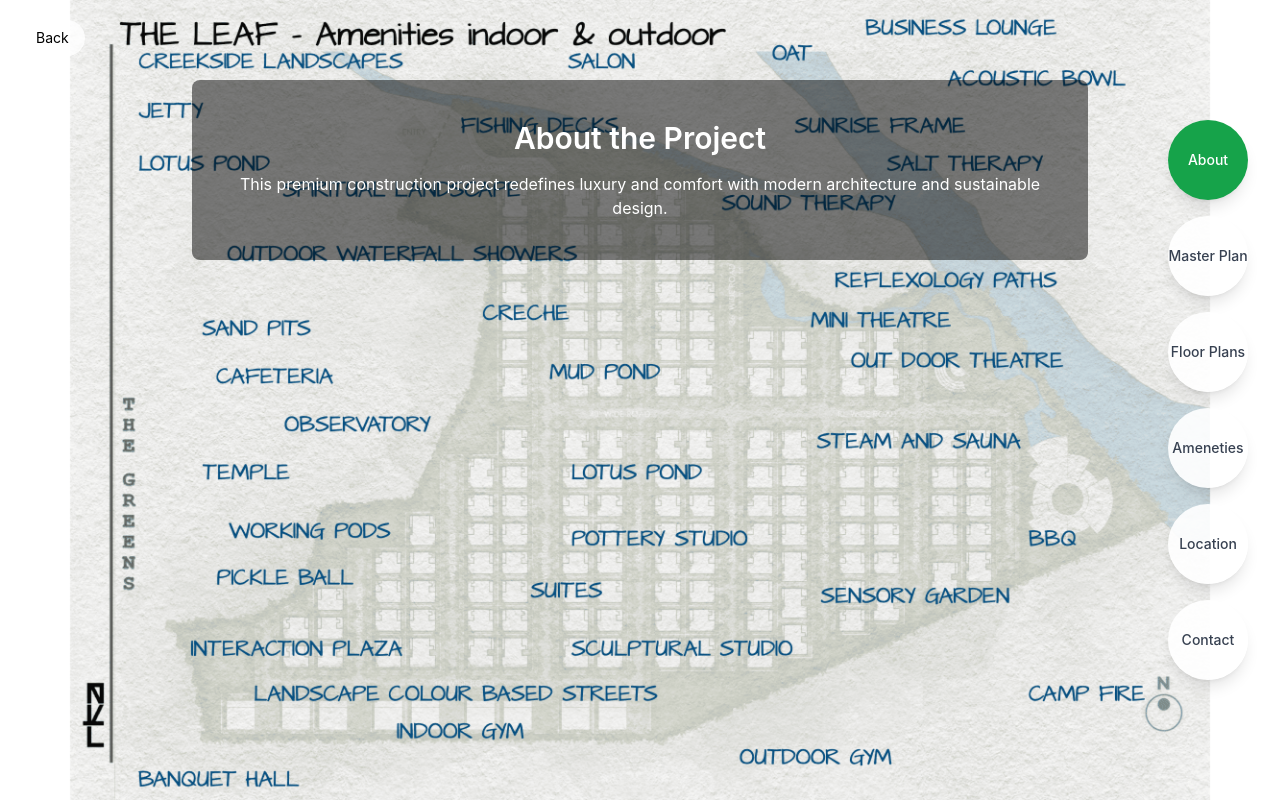
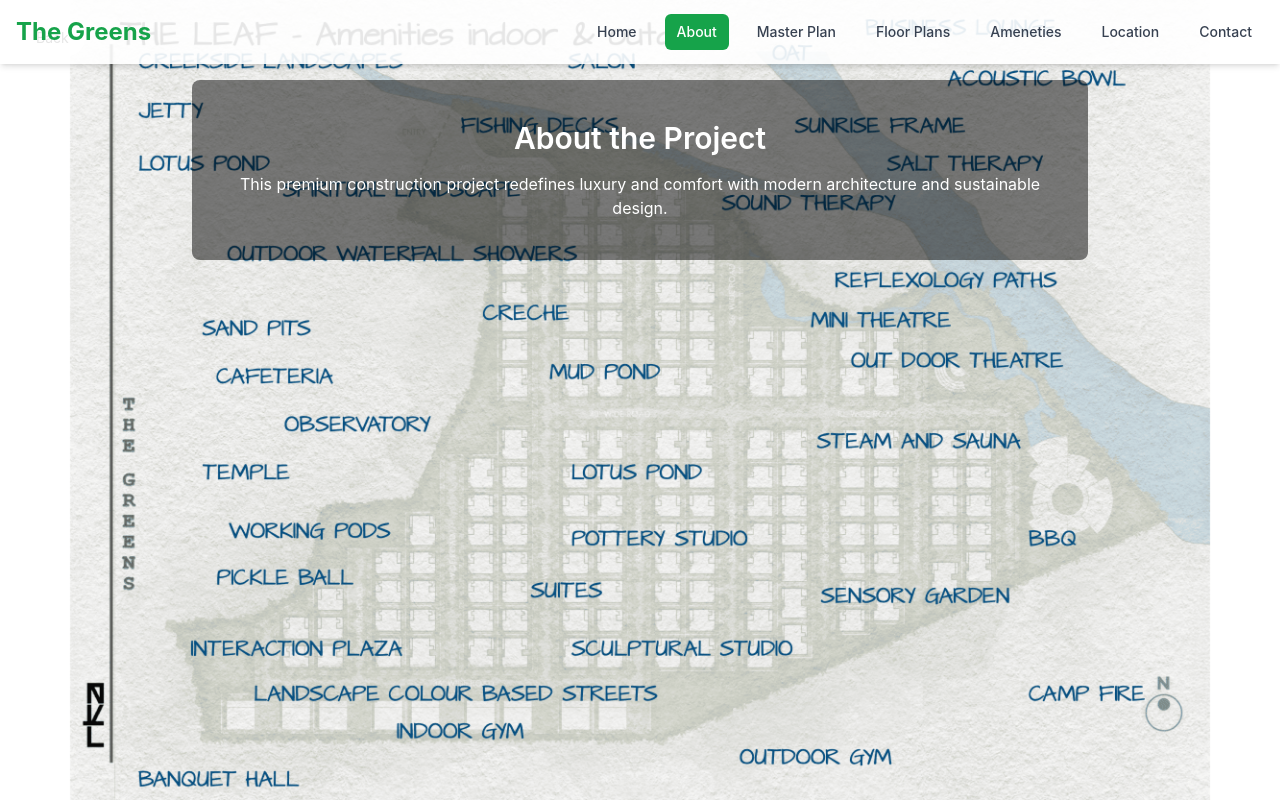
Before and after one commit to siddanth2920/greens-project, a React (Create React App) app: page / in a window 1280 px wide. Both pictures are taken after a click on the button "About". Built offline with nearby package versions, Linux system fonts and the light colour scheme.

Commit message:
navbar and contact

```diff
--- a/src/components/Home.tsx
+++ b/src/components/Home.tsx
@@ -9,6 +9,7 @@ import { useState } from 'react';
 import Ameneties from './home-containers/ameneties';
 import Navbar from './Navbar';
 import { Section } from '../types';
+import Contact from './home-containers/contact';
 
 export default function App() {
   const [current, setCurrent] = useState<Section>("hero");
@@ -24,6 +25,8 @@ export default function App() {
         return <LocationMap onBack={() => setCurrent("hero")} />;
       case "ameneties":
         return <Ameneties onBack={() => setCurrent("hero")} />;
+      case "contact":
+        return <Contact onBack={() => setCurrent("hero")} />;
       default:
         return (
           <HeroSection
--- a/src/components/Navbar.tsx
+++ b/src/components/Navbar.tsx
@@ -2,6 +2,7 @@ import React from 'react';
 import { Section } from '../types';
 
 export const buttons: Array<{ label: string; key: Section }> = [
+  { label: "Home", key: "hero" },
   { label: "About", key: "about" },
   { label: "Master Plan", key: "master" },
   { label: "Floor Plans", key: "floor" },
@@ -14,25 +15,94 @@ type NavbarProps = {
   onNavigate: (val: Section) => void;
   currentSection: Section;
 };
+export default function Navbar({ onNavigate, currentSection }: NavbarProps) {
+  const [open, setOpen] = React.useState(false);
 
-export default function Navbar({ onNavigate, currentSection }: NavbarProps) {
   return (
-    <nav className="fixed top-1/2 right-8 transform -translate-y-1/2 z-50">
-      <div className="flex flex-col space-y-4">
+    <nav className="fixed top-0 left-0 right-0 z-50 bg-white/90 shadow-md">
+      <div className="max-w-7xl mx-auto px-4">
+        <div className="flex items-center justify-between h-16">
+
+          <h1 className="text-2xl font-bold text-green-600">The Greens</h1>
+
+          {/* Mobile menu button */}
+          <button
+            className="md:hidden p-2"
+            onClick={() => setOpen(!open)}
+          >
+            <div className="w-6 h-0.5 bg-black mb-1"></div>
+            <div className="w-6 h-0.5 bg-black mb-1"></div>
+            <div className="w-6 h-0.5 bg-black"></div>
+          </button>
+
+          {/* Desktop menu */}
+          <div className="hidden md:flex space-x-4">
             {buttons.map((b) => (
               <button
                 key={b.key}
                 onClick={() => onNavigate(b.key)}
-            className={`w-[80px] h-[80px] rounded-full flex items-center justify-center text-sm font-medium transition-all duration-300 shadow-lg hover:scale-110
+                className={`px-3 py-2 rounded-md text-sm font-medium transition
                   ${currentSection === b.key
                     ? 'bg-green-600 text-white'
-                : 'bg-white/90 text-gray-700 hover:bg-green-100'
+                    : 'text-gray-700 hover:bg-green-100'
                   }`}
               >
                 {b.label}
               </button>
             ))}
           </div>
+        </div>
+      </div>
+
+      {/* Mobile dropdown */}
+      {open && (
+        <div className="md:hidden bg-white border-t p-3 flex flex-col space-y-2">
+          {buttons.map((b) => (
+            <button
+              key={b.key}
+              onClick={() => { onNavigate(b.key); setOpen(false); }}
+              className={`w-full text-left px-3 py-2 rounded-md text-sm font-medium transition
+                ${currentSection === b.key
+                  ? 'bg-green-600 text-white'
+                  : 'text-gray-700 hover:bg-green-100'
+                }`}
+            >
+              {b.label}
+            </button>
+          ))}
+        </div>
+      )}
     </nav>
   );
 }
+
+// export default function Navbar({ onNavigate, currentSection }: NavbarProps) {
+//   return (
+//     <nav className="fixed top-0 left-0 right-0 z-50 bg-white/90 shadow-md">
+//       <div className="max-w-7xl mx-auto px-4">
+//         <div className="flex items-center justify-between h-16">
+//           <div className="flex-shrink-0">
+//             <h1 className="text-2xl font-bold text-green-600">The Greens</h1>
+//           </div>
+//           <div className="hidden md:block">
+//             <div className="flex space-x-4">
+//               {buttons.map((b) => (
+//                 <button
+//                   key={b.key}
+//                   onClick={() => onNavigate(b.key)}
+//                   className={`px-3 py-2 rounded-md text-sm font-medium transition
+//                     ${currentSection === b.key
+//                       ? 'bg-green-600 text-white'
+//                       : 'text-gray-700 hover:bg-green-100'
+//                     }`}
+//                 >
+//                   {b.label}
+//                 </button>
+//               ))}
+//             </div>
+//           </div>
+//         </div>
+//       </div>
+//     </nav>
+//   );
+// }
--- a/src/components/home-containers/FloorPlans.tsx
+++ b/src/components/home-containers/FloorPlans.tsx
@@ -23,12 +23,12 @@ export default function FloorPlanCarousel({onBack}: Props) {
   return (
     <section className="py-20 bg-white">
       <h2 className="text-3xl font-semibold text-center mb-8">Floor Plans</h2>
-      <button
+      {/* <button
         onClick={onBack}
         className="absolute top-5 left-5 bg-white/80 text-black px-4 py-2 rounded-full text-sm"
       >
         Back
-      </button>
+      </button> */}
       <Swiper
         modules={[Navigation, Pagination]}
         slidesPerView={1}
--- a/src/components/home-containers/LocationMap.tsx
+++ b/src/components/home-containers/LocationMap.tsx
@@ -8,13 +8,13 @@ export default function LocationMap({onBack}: Props) {
   const lng = 78.5761;  // 78° 34' 34" E
  const placeName = "The Greens";
   return (
-    <section className="h-[900px]">
-            <button
+    <section className="h-[900px] pt-16">
+            {/* <button
         onClick={onBack}
         className="absolute top-5 left-5 bg-white/80 text-black px-4 py-2 rounded-full text-sm"
       >
         Back
-      </button>
+      </button> */}
       <iframe
         src={`https://maps.google.com/maps?q=${lat},${lng}&hl=en&z=15&output=embed`}
         width="100%"
--- a/src/components/home-containers/MasterPlan.tsx
+++ b/src/components/home-containers/MasterPlan.tsx
@@ -3,12 +3,12 @@ type Props = { onBack: () => void };
 export default function MasterPlan({ onBack }: Props) {
   return (
     <section className="py-20 bg-gray-100 text-center">
-      <button
+      {/* <button
         onClick={onBack}
         className="absolute top-5 left-5 bg-white/80 text-black px-4 py-2 rounded-full text-sm"
       >
         Back
-      </button>
+      </button> */}
       <h2 className="text-3xl font-semibold mb-6">Master Plan</h2>
       <img
         src={img1}
--- a/src/components/home-containers/ameneties.tsx
+++ b/src/components/home-containers/ameneties.tsx
@@ -1,6 +1,6 @@
 import { useEffect, useState } from "react";
 
-import img1 from "../../assets/ameneties/1.jpg";
+import img1 from "../../assets/ameneties/11.png";
 import img2 from "../../assets/ameneties/2.jpg";
 import img3 from "../../assets/ameneties/3.jpg";
 import img4 from "../../assets/ameneties/4.jpg";
@@ -10,30 +10,31 @@ import img7 from "../../assets/ameneties/7.jpg";
 import img8 from "../../assets/ameneties/8.jpg";
 import img9 from "../../assets/ameneties/9.jpg";
 import img10 from "../../assets/ameneties/10.jpg";
-import img11 from "../../assets/ameneties/11.jpg";
+import img11 from "../../assets/ameneties/1.jpg";
 // add more imports...
 
 type Props = { onBack: () => void };
 
 export default function Ameneties({ onBack }: Props) {
-  const images = [img1, img2, img3, img4]; // add more here
+  const images = [img1, img2, img3, img4, img5, img6, img7, img8, img9, img10, img11]; // add more here
   const [index, setIndex] = useState(0);
 
   useEffect(() => {
     const timer = setInterval(() => {
       setIndex((p) => (p + 1) % images.length);
-    }, 3000); // 3s per slide
+    }, 2000); // 3s per slide
     return () => clearInterval(timer);
   }, [images.length]);
 
   return (
-    <section className="h-screen w-full relative bg-black flex items-center justify-center overflow-hidden">
-    <button
+   <section className="h-screen w-full relative bg-black flex items-center justify-center overflow-hidden pt-32">
+
+    {/* <button
         onClick={onBack}
         className="absolute top-5 left-5 bg-white/80 text-black px-4 py-2 rounded-full text-sm z-50"
       >
         Back
-      </button>
+      </button> */}
 
 
       {images.map((src, i) => (
--- /dev/null
+++ b/src/components/home-containers/contact.tsx
@@ -0,0 +1,58 @@
+type Props = { onBack: () => void };
+
+export default function Contact({ onBack }: Props) {
+  return (
+    <section
+      className="w-full min-h-screen bg-gray-100 pt-16 flex items-center justify-center"
+    >
+      <div className="bg-white shadow-lg rounded-lg p-8 max-w-lg w-full text-center space-y-6">
+
+        <button
+          onClick={onBack}
+          className="absolute top-5 left-5 bg-black/80 text-white px-4 py-2 rounded-full text-sm"
+        >
+          Back
+        </button>
+
+        <h2 className="text-3xl font-semibold text-green-700 mb-4">
+          Contact Us
+        </h2>
+
+        <div className="space-y-4 text-gray-800 text-lg">
+
+          <div className="flex items-center justify-center gap-3">
+            <span>📞</span>
+            <a href="tel:9999999999" className="hover:underline">
+              9999999999
+            </a>
+          </div>
+
+          <div className="flex items-center justify-center gap-3">
+            <span>📧</span>
+            <a href="mailto:sales@greens.in" className="hover:underline">
+              sales@greens.in
+            </a>
+          </div>
+
+          <div className="flex items-center justify-center gap-3">
+            <span>📷</span>
+            <a
+              href="https://instagram.com/greens"
+              target="_blank"
+              rel="noopener noreferrer"
+              className="hover:underline"
+            >
+              Instagram
+            </a>
+          </div>
+
+          <div className="text-sm text-gray-600 mt-4">
+            <p className="font-medium">Corporate Office:</p>
+            <p>New St, Manchirevula, Hyderabad</p>
+          </div>
+
+        </div>
+      </div>
+    </section>
+  );
+}
--- a/src/components/home-containers/heroSection.tsx
+++ b/src/components/home-containers/heroSection.tsx
@@ -16,7 +16,7 @@ export default function HeroSection({ onNavigate }: Props) {
         <h1 className="text-5xl font-bold">The Greens</h1>
         <p className="text-lg mt-4 mb-10">Where nature whispers and luxury listens — your green villa escape, far from the city’s rush.</p>
         <div className="flex flex-wrap gap-4 justify-center max-w-3xl">
-          {buttons.map((b) => (
+          {buttons.filter(b => b.label !== 'Home').map(b => (
             <button
               key={b.key}
               onClick={() => onNavigate(b.key)}
```
Lines whose indentation alone changed are shown as unchanged.
